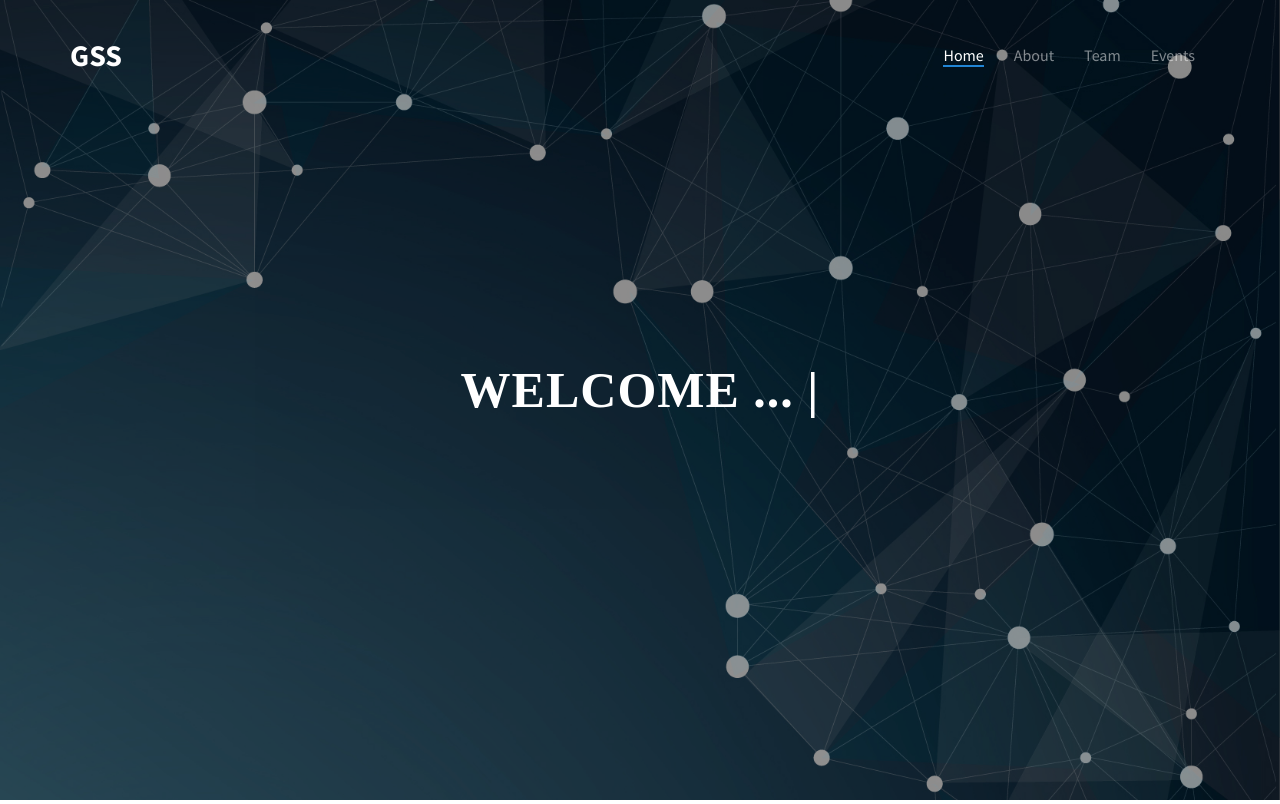
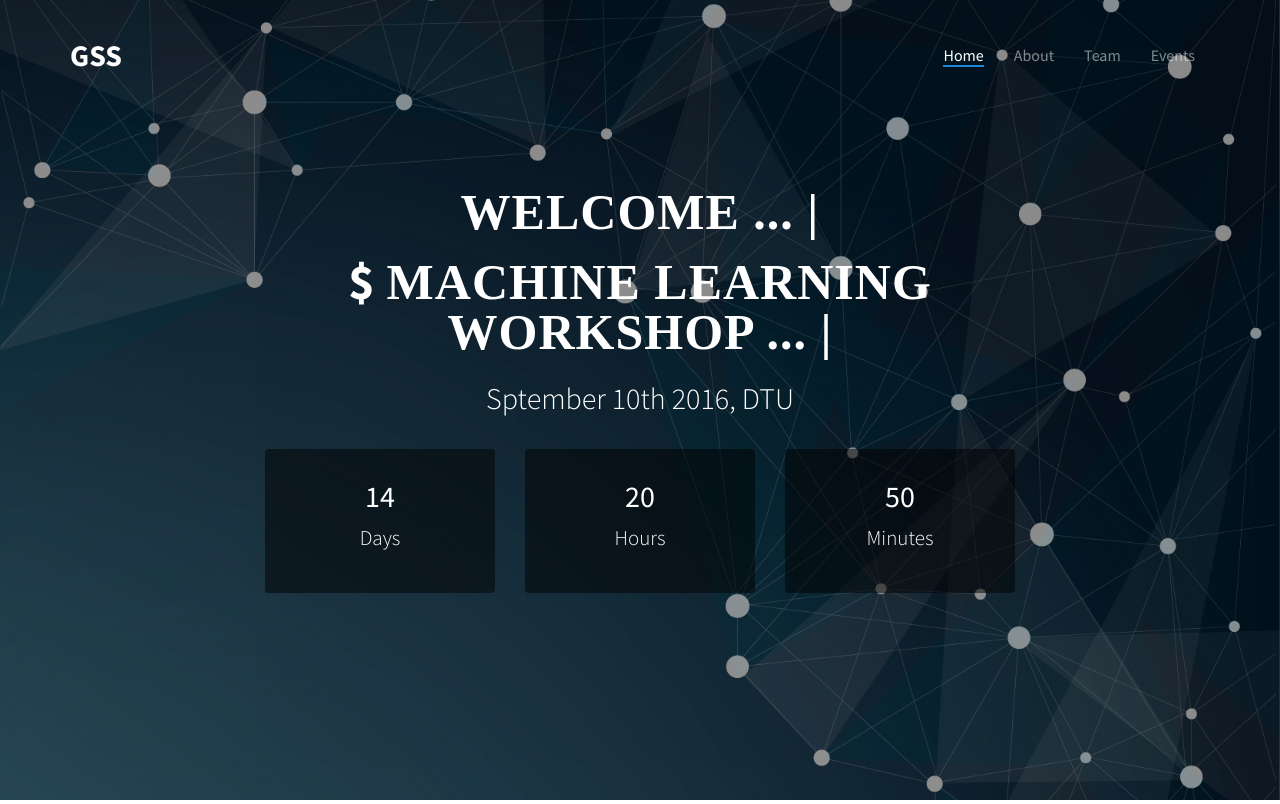
Before and after one commit to GSSPL/website, a Django app: page / in a window 1280 px wide. Shown: the top 804 px of the page. Run offline with Django 3.2, Linux system fonts and the light colour scheme; some libraries are stand-ins or nearby versions; some web fonts are replaced.

Commit message:
cloch add

```diff
--- a/gssapp/static/js/main.js
+++ b/gssapp/static/js/main.js
@@ -459,7 +459,7 @@
 
 		var refreshTime = function(){
 			var today = new Date();
-			var eventDay = new Date('August 23, 2016 11:00:00');
+			var eventDay = new Date('September 10, 2016 10:00:00');
 			var difference = eventDay.getTime() - today.getTime();
 			var days = Math.floor(difference/(60*60*1000*24));
 			var left = difference%(60*60*1000*24)
--- a/gssapp/templates/gssapp/index.html
+++ b/gssapp/templates/gssapp/index.html
@@ -229,9 +229,9 @@
                             <div class="fh5co-owl-text-wrap">
                                 <div class="fh5co-owl-text">
                                 <h1 class="fh5co-lead"> <span class="fh5co-lead slider-head "> WELCOME ... <span id="cursor">|</span></span></h1>
-                                <!--
-                                    <h1 class="fh5co-lead"> $ <span class="fh5co-lead slider-head "> Cyber Security ... <span id="cursor">|</span></span></h1>
-                                    <h2 class="fh5co-sub-lead"> August 23rd 2016, BVCOE Library</h2>
+
+                                    <h1 class="fh5co-lead"> $ <span class="fh5co-lead slider-head "> Machine Learning Workshop ... <span id="cursor">|</span></span></h1>
+                                    <h2 class="fh5co-sub-lead"> Sptember 10th 2016, DTU</h2>
 
 		                            <div class="row">
 		                            	<div class="col-sm-4">
@@ -252,7 +252,7 @@
 		                            			<span id="minutesCounter">00</span>
 												<p class="lead"> Minutes </p>
 
-		                            		</div> -->
+		                            		</div>
 		                            	</div>
 		                            </div>
                                 </div>
```
